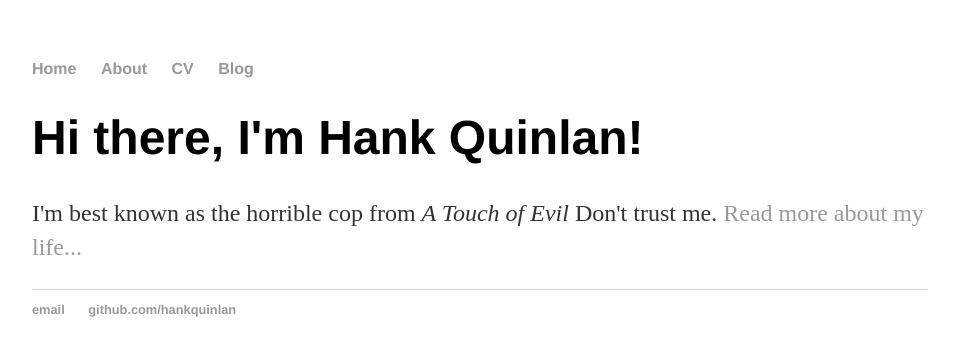
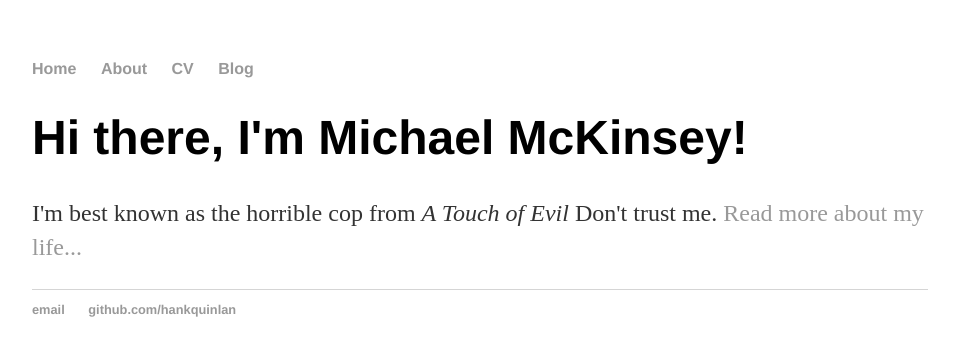
Before and after one commit to michaelmckinsey1/michaelmckinsey1.github.io, a Jekyll site: the page built from index.html, in a window 1280 px wide. Shown: the top 356 px of the page, without its empty margins (160-1115 px from the left). Built offline with Jekyll 4.4.1, drawn with Linux system fonts in a browser that asks for light colours.

Commit message:
Update index.html

```diff
--- a/index.html
+++ b/index.html
@@ -3,6 +3,6 @@ layout: default
 title: Hank Quinlan, Horrible Cop
 ---
 <div class="blurb">
-    <h1>Hi there, I'm Hank Quinlan!</h1>
+    <h1>Hi there, I'm Michael McKinsey!</h1>
     <p>I'm best known as the horrible cop from <em>A Touch of Evil</em> Don't trust me. <a href="/about">Read more about my life...</a></p>
 </div><!-- /.blurb -->
```
